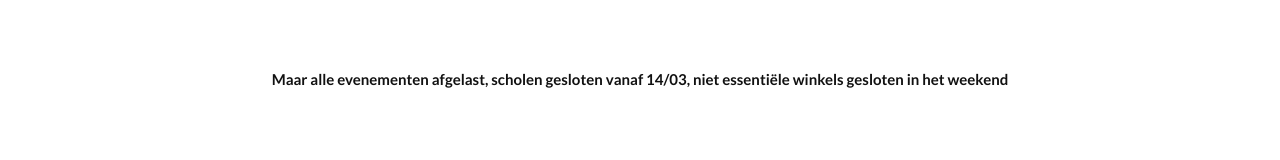
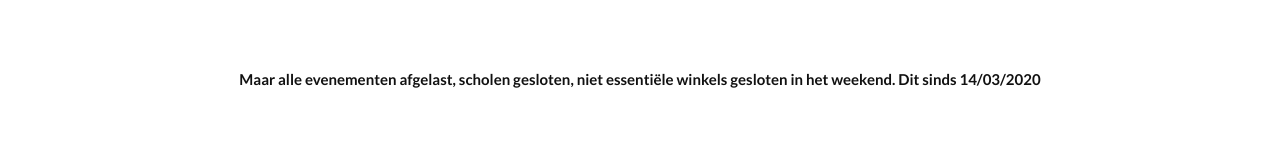
Before and after one commit to thebeardbe/zijnweinquarantaine-be, a website: page dist/index.html in a window 1280 px wide. Shown: the part 436-596 px from the top of the page. Drawn offline with Linux system fonts and the light colour scheme.

Commit message:
adjusted timeline

```diff
--- a/dist/index.html
+++ b/dist/index.html
@@ -44,7 +44,7 @@
             <div id="virus">
                 <span id="result">NEE</span>
             </div>
-            <h3>Maar alle evenementen afgelast, scholen gesloten vanaf 14/03, niet essentiële winkels gesloten in het weekend</h3>
+            <h3>Maar alle evenementen afgelast, scholen gesloten, niet essentiële winkels gesloten in het weekend. Dit sinds 14/03/2020</h3>
             <div id="counter"></div>
             <!--<script type="text/javascript">
       var government=new dcountup("May 26, 2019 8:00:00", "days")
```
